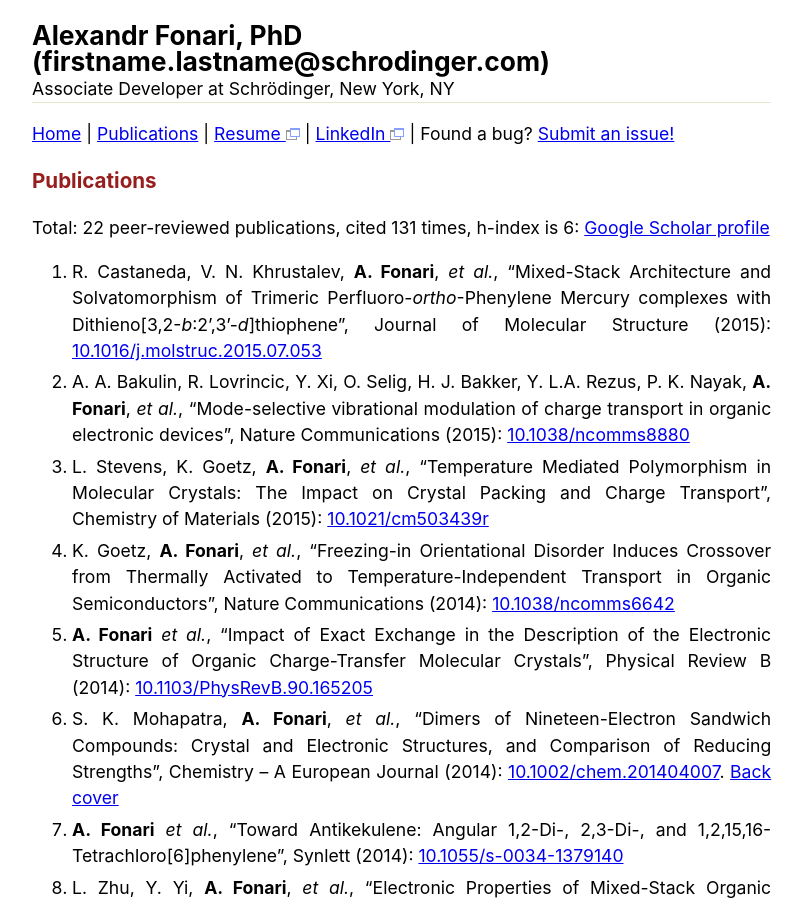
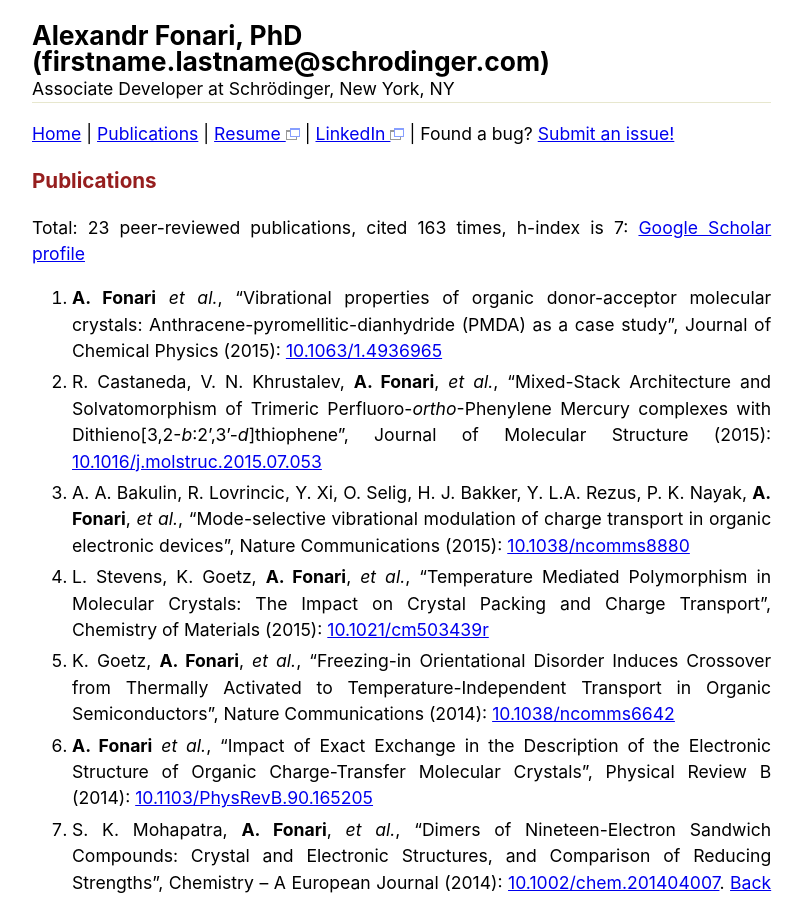
Before and after one commit to afonari/afonari.github.io, a Jekyll site: the page built from publications.md, in a window 1280 px wide and 900 px high. Shown: the whole window, without its empty margins (56-858 px from the left). Built offline with Jekyll 4.4.1, drawn with Linux system fonts in a browser that asks for light colours; Markdown is read by kramdown in place of the engine named in the settings.

Commit message:
Update publications.md

```diff
--- a/publications.md
+++ b/publications.md
@@ -5,7 +5,9 @@ title: Publications
 
 ### Publications
 
-Total: 22 peer-reviewed publications, cited 131 times, h-index is 6: [Google Scholar profile](http://scholar.google.com/citations?user=ZkBvorAAAAAJ)
+Total: 23 peer-reviewed publications, cited 163 times, h-index is 7: [Google Scholar profile](http://scholar.google.com/citations?user=ZkBvorAAAAAJ)
+
+1. **A. Fonari** *et al.*, &ldquo;Vibrational properties of organic donor-acceptor molecular crystals: Anthracene-pyromellitic-dianhydride (PMDA) as a case study&rdquo;, Journal of Chemical Physics (2015): [10.1063/1.4936965](http://doi.org/10.1063/1.4936965)
 
 1. R. Castaneda, V. N. Khrustalev, **A. Fonari**, *et al.*, &ldquo;Mixed-Stack Architecture and Solvatomorphism of Trimeric Perfluoro-*ortho*-Phenylene Mercury complexes with Dithieno[3,2-*b*:2',3'-*d*]thiophene&rdquo;, Journal of Molecular Structure (2015): [10.1016/j.molstruc.2015.07.053](http://doi.org/10.1016/j.molstruc.2015.07.053)
 
```
